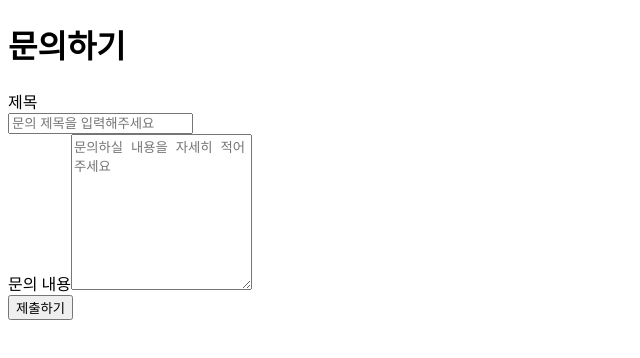
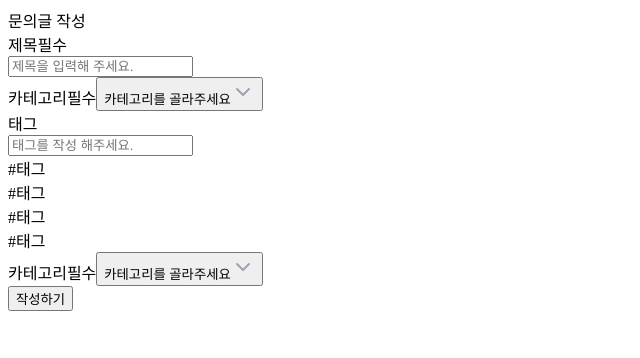
Before and after one commit to prgrms-web-devcourse-final-project/WEB4_5_88hage_FE, a Next.js app: page /InquiryCreatePage in a window 1280 px wide. Shown: the top 358 px of the page, without its empty margins (0-640 px from the left). Built offline with nearby package versions, Linux system fonts and the light colour scheme.

Commit message:
Feat: 문의 글 작성 페이지 추가

```diff
--- a/src/app/page.tsx
+++ b/src/app/page.tsx
@@ -1,9 +1,9 @@
-import GatheringCreatePage from '@/pages/GatheringCreatePage';
+import InquiryCreatePage from '@/pages/InquiryCreatePage';
 
 export default function page() {
   return (
     <>
-      <GatheringCreatePage />
+      <InquiryCreatePage />
     </>
   );
 }
--- a/src/pages/InquiryCreatePage.tsx
+++ b/src/pages/InquiryCreatePage.tsx
@@ -1,73 +1,61 @@
-'use client';
-
-import { useForm } from 'react-hook-form';
 import GrayButton from '@/components/button/GrayButton';
-import Input from '@/components/common/Input';
-
-type InquiryCreateFormData = {
-  title: string;
-  content: string;
-};
+import Tag from '@/components/common/Tag';
+import CategorySelect from '@/components/layout/CategorySelect';
+import WritingForm from '@/components/layout/WritingForm';
 
 export default function InquiryCreatePage() {
-  const {
-    register,
-    handleSubmit,
-    formState: { errors },
-  } = useForm<InquiryCreateFormData>();
+  return (
+    <>
+      <div className="mx-auto mb-10 flex w-full max-w-[1220px] flex-col items-center px-6">
+        <div className="from-main to-text mt-10 mb-10 inline bg-gradient-to-r bg-clip-text text-[24px] font-semibold text-transparent md:text-[30px] lg:text-[32px]">
+          문의글 작성
+        </div>
 
-  const onSubmit = (data: InquiryCreateFormData) => {
-    console.log('문의 글 작성 데이터:', data);
-    // 문의 글 작성 API 연동 부분
-  };
+        <WritingForm
+          title="제목"
+          placeholder="제목을 입력해 주세요."
+          isRequired
+          isLongForm={false}
+        />
 
-  return (
-    <div className="flex min-h-screen w-screen flex-col items-center bg-black p-8 text-white">
-      <div className="w-full max-w-4xl">
-        <h1 className="mb-8 text-3xl font-bold">문의하기</h1>
-        <form onSubmit={handleSubmit(onSubmit)} className="space-y-6">
-          <div>
-            <label htmlFor="title" className="mb-2 block text-lg font-semibold">
-              제목
-            </label>
-            <Input
-              id="title"
-              placeholder="문의 제목을 입력해주세요"
-              {...register('title', {
-                required: '제목을 입력해주세요',
-              })}
-              className="w-full"
+        <CategorySelect isRequired options={['신고', '버그', '기타 문의']} />
+
+        <div className="flex w-full flex-col items-baseline lg:flex-row lg:gap-6">
+          {/* 태그 입력 영역 */}
+          <div className="w-full lg:w-1/2">
+            <WritingForm
+              title="태그"
+              placeholder="태그를 작성 해주세요."
+              isRequired={false}
+              isLongForm={false}
             />
-            {errors.title && (
-              <p className="mt-1 text-sm text-red-500">{errors.title.message}</p>
-            )}
+            <div className="flex flex-wrap justify-start gap-2 lg:mt-[-20px]">
+              <Tag />
+              <Tag />
+              <Tag />
+              <Tag />
+            </div>
           </div>
 
-          <div>
-            <label htmlFor="content" className="mb-2 block text-lg font-semibold">
-              문의 내용
-            </label>
-            <textarea
-              id="content"
-              placeholder="문의하실 내용을 자세히 적어주세요"
-              {...register('content', {
-                required: '내용을 입력해주세요',
-              })}
-              className="h-60 w-full rounded-md border border-gray-700 bg-gray-900 p-3 text-white placeholder-gray-500 focus:border-main focus:outline-none focus:ring-1 focus:ring-main"
-              rows={10}
+          {/* 카테고리 선택 영역 */}
+          <div className="w-full lg:w-1/2">
+            <CategorySelect
+              isRequired
+              options={[
+                '문화',
+                '운동',
+                '푸드',
+                '자기계발',
+                '게임',
+                '여행',
+                '예술',
+              ]}
             />
-            {errors.content && (
-              <p className="mt-1 text-sm text-red-500">{errors.content.message}</p>
-            )}
           </div>
+        </div>
 
-          <div className="flex justify-end">
-            <GrayButton type="submit" className="w-full px-6 py-3 text-lg sm:w-auto">
-              제출하기
-            </GrayButton>
-          </div>
-        </form>
+        <GrayButton className="mt-10 lg:mt-20">작성하기</GrayButton>
       </div>
-    </div>
+    </>
   );
 }
```
